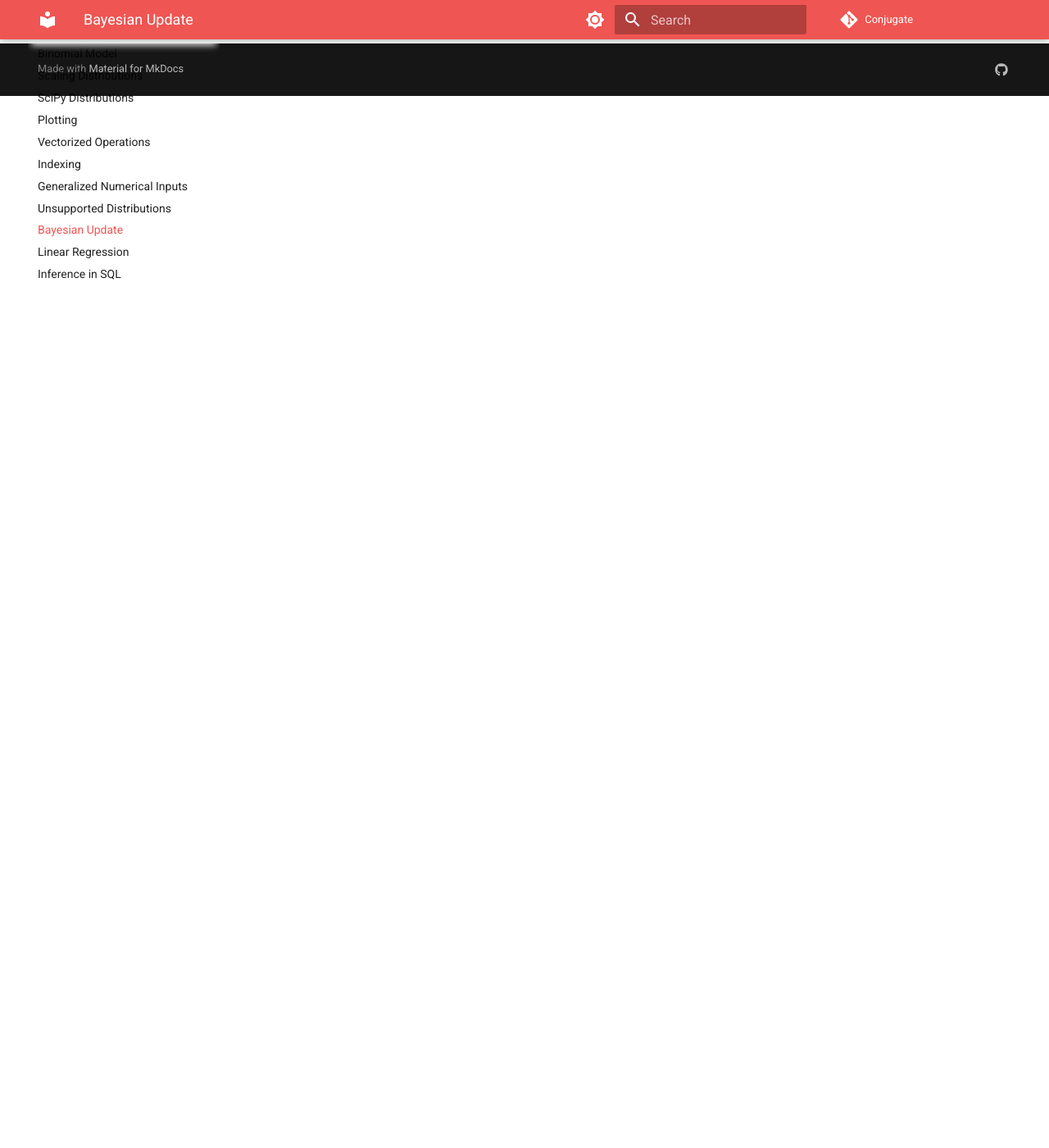
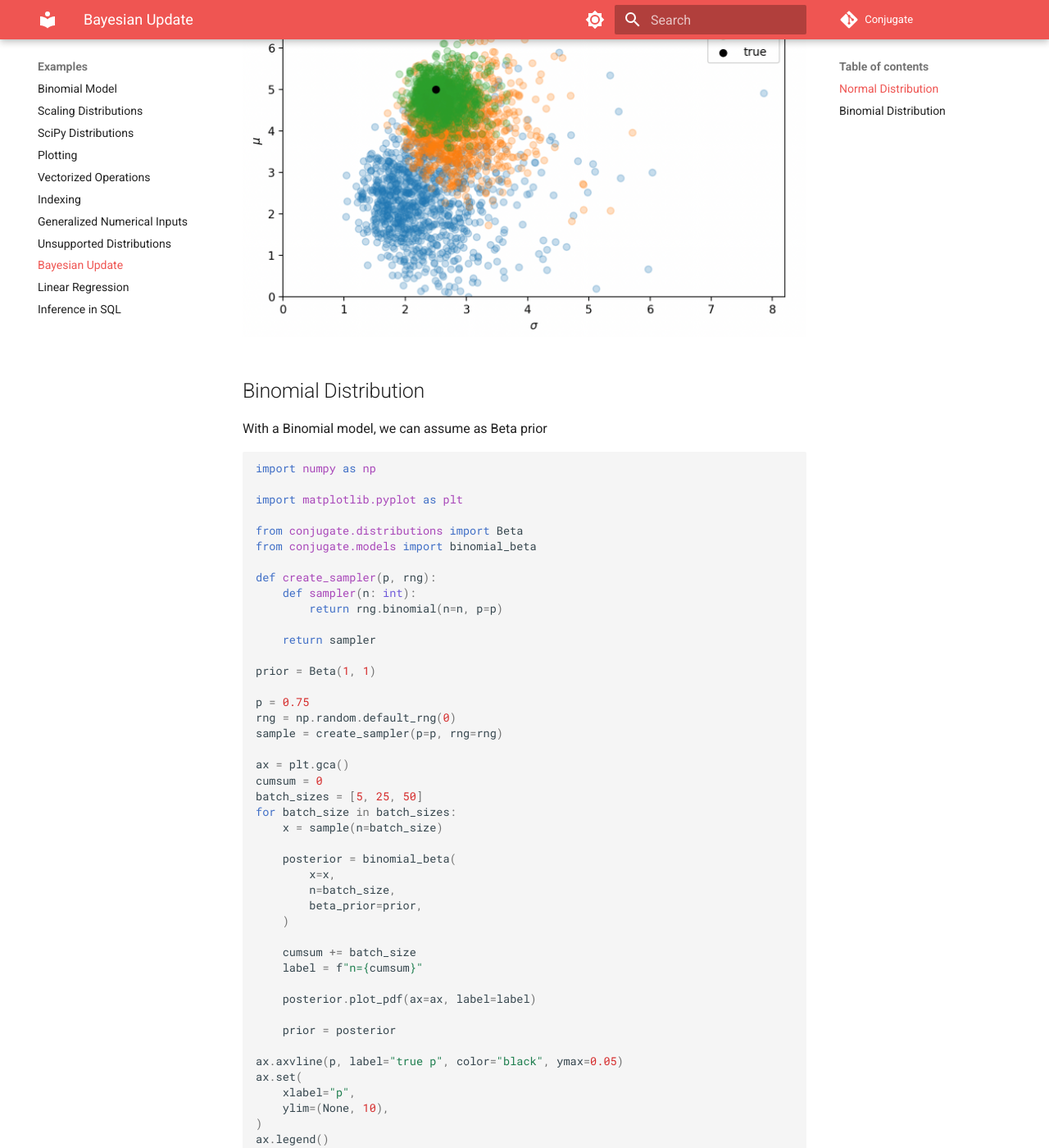
Before and after one commit to wd60622/conjugate, an MkDocs documentation site: the page built from docs/examples/bayesian-update.md, in a window 1280 px wide and 1400 px high, scrolled down 1885 px. Shown: the whole window at 82% size. Built offline with MkDocs 1.6.1 and Material for MkDocs 9.7.7, drawn with Linux system fonts in a browser that asks for light colours; comment, search, counter and statistics services are not loaded; some of the changed text lies outside the part shown.

Commit message:
test the example and add new

````diff
--- a/docs/examples/bayesian-update.md
+++ b/docs/examples/bayesian-update.md
@@ -2,14 +2,33 @@
 comments: true
 ---
 
-Easy to use Bayesian inference incrementally by making the posterior the prior for the next update.
+Easy to use Bayesian inference incrementally by setting the posterior to the prior for the next set of data points.
+
+Abstractly, something like this:
+
+```python
+prior = ...
+
+for batch_size in batch_sizes:
+    data = sample(n=batch_size)
+
+    posterior = model(data, prior=prior)
+
+    prior = posterior
+```
+
+Below are some concrete examples
+
+## Normal Distribution
+
+We can use the normal model with `NormalInverseGamma` distribution as prior
 
 ```python
 import numpy as np
 import matplotlib.pyplot as plt
 
 from conjugate.distributions import NormalInverseGamma
-from conjugate.models import linear_regression
+from conjugate.models import normal_normal_inverse_gamma
 
 def create_sampler(mu, sigma, rng):
     """Generate a sampler from a normal distribution with mean `mu` and standard deviation `sigma`."""
@@ -26,20 +45,24 @@
 
 
 prior = NormalInverseGamma(
-    mu=np.array([0]),
-    delta_inverse=np.array([[1]]),
+    mu=0,
     alpha=1, beta=1,
+    nu=1,
 )
-
 
 cumsum = 0
 batch_sizes = [5, 10, 25]
 ax = plt.gca()
 for batch_size in batch_sizes:
-    y = sample(n=batch_size)
-    X = np.ones_like(y)[:, None]
+    data = sample(n=batch_size)
 
-    posterior = linear_regression(X, y, prior)
+    posterior = normal_normal_inverse_gamma(
+        x_total=data.sum(),
+        x2_total=(data ** 2).sum(),
+        n=batch_size,
+        normal_inverse_gamma_prior=prior
+    )
+
     beta_samples, variance_samples = posterior.sample_beta(size=1000, return_variance=True, random_state=rng)
 
     cumsum += batch_size
@@ -61,5 +84,59 @@
 plt.show()
 ```
 
+![Bayesian Update](../images/bayesian-update.png)
 
-![Bayesian Update](../images/bayesian-update.png)
+## Binomial Distribution
+
+With a Binomial model, we can assume as Beta prior
+
+
+```python
+import numpy as np
+
+import matplotlib.pyplot as plt
+
+from conjugate.distributions import Beta
+from conjugate.models import binomial_beta
+
+def create_sampler(p, rng):
+    def sampler(n: int):
+        return rng.binomial(n=n, p=p)
+
+    return sampler
+
+prior = Beta(1, 1)
+
+p = 0.75
+rng = np.random.default_rng(0)
+sample = create_sampler(p=p, rng=rng)
+
+ax = plt.gca()
+cumsum = 0
+batch_sizes = [5, 25, 50]
+for batch_size in batch_sizes:
+    x = sample(n=batch_size)
+
+    posterior = binomial_beta(
+        x=x,
+        n=batch_size,
+        beta_prior=prior,
+    )
+
+    cumsum += batch_size
+    label = f"n={cumsum}"
+
+    posterior.plot_pdf(ax=ax, label=label)
+
+    prior = posterior
+
+ax.axvline(p, label="true p", color="black", ymax=0.05)
+ax.set(
+    xlabel="p",
+    ylim=(None, 10),
+)
+ax.legend()
+plt.show()
+```
+
+![Binomial Model](../images/bayesian-update-binomial.png)
````
Also changed, not shown: docs/examples/sql.md (+1 -1 lines), docs/images/bayesian-update-binomial.png (added), 2 other files.
